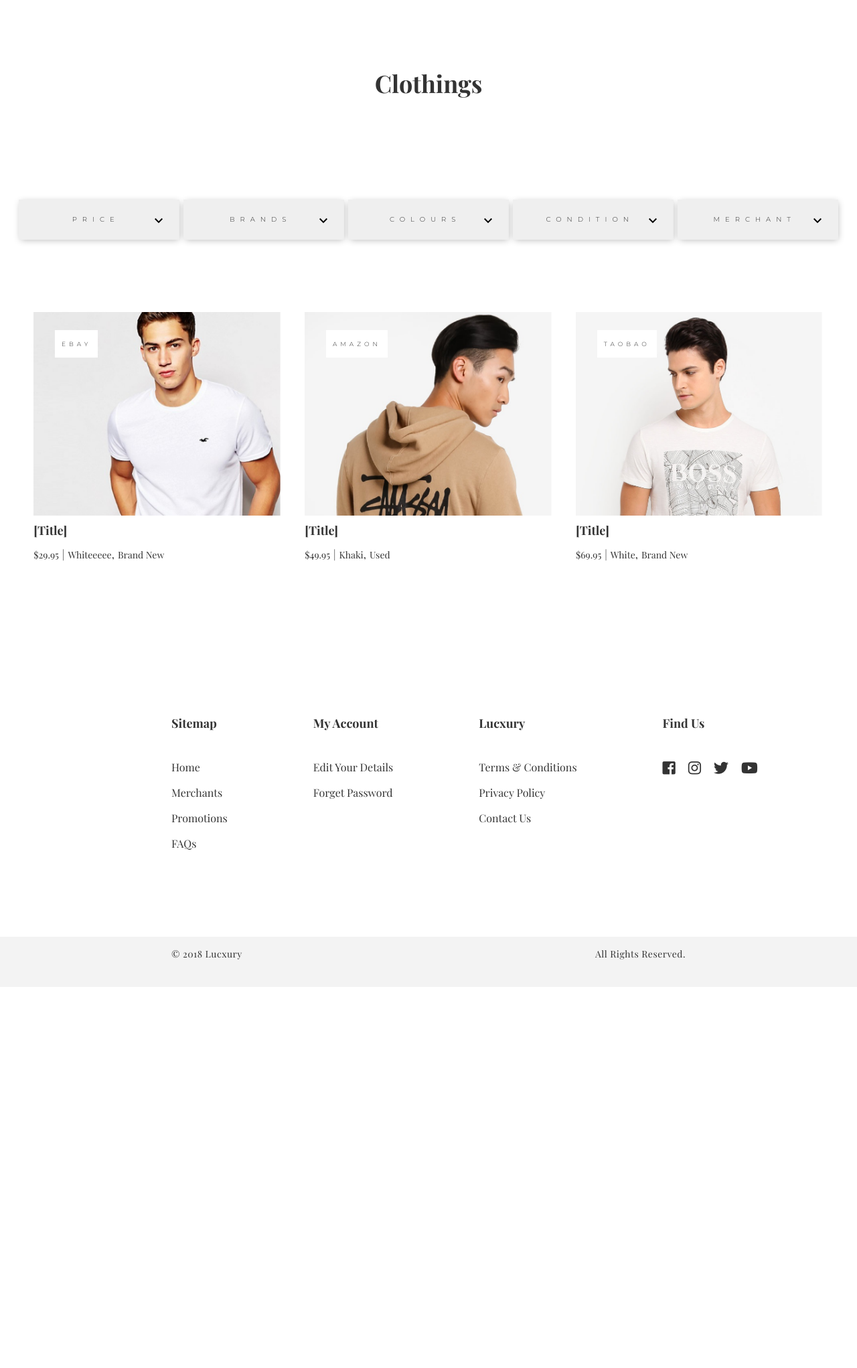
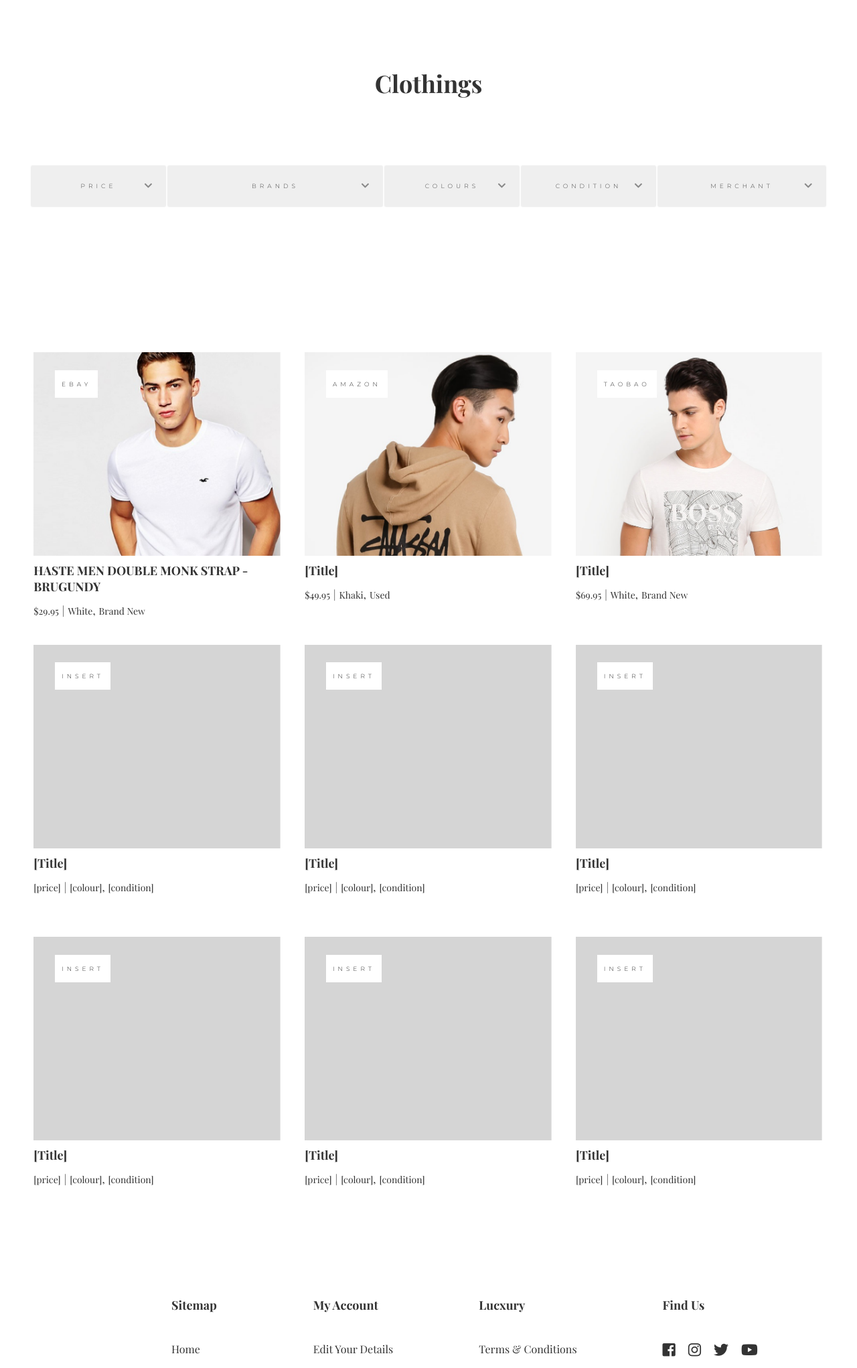
Before and after one commit to zerickelogy/Lucxury, a PHP site: page /products.php in a window 1280 px wide. Shown: the part 55-2098 px from the top of the page at 67% size. Before the commit the page ends 1488 px from the top, so only its background shows below. Run offline with PHP 8.4, Linux system fonts and the light colour scheme; data that the repository does not hold is empty; some libraries are stand-ins or nearby versions.

Commit message:
products page

```diff
--- a/products.php
+++ b/products.php
@@ -9,11 +9,10 @@
     <link href="https://fonts.googleapis.com/css?family=Montserrat:300|Playfair+Display:400,700" rel="stylesheet">
     <link rel="stylesheet" href="https://use.fontawesome.com/releases/v5.1.0/css/all.css" integrity="sha384-lKuwvrZot6UHsBSfcMvOkWwlCMgc0TaWr+30HWe3a4ltaBwTZhyTEggF5tJv8tbt" crossorigin="anonymous">
     <link rel="stylesheet" href="css/main.css">
-    <script src="js/selector.js"></script>
     <link rel="stylesheet" href="css/accordion-product.css">
     <link rel="stylesheet" href="css/animate.min.css">
     <link rel="stylesheet" href="css/animate.css">
-    <link rel="stylesheet" href="css/selector.css">
+    <link rel="stylesheet" href="css/dropdown.css">
     <!-- <link rel="stylesheet" href="css/selector-mobile.css"> -->
 
 
@@ -239,160 +238,80 @@
         <div class="container product-container container-header">
                 <h2>Clothings</h2>
 
-            <div class="selector-container">
-
-                <div class="product-selector">
-                    <!-- Custom select structure -->
-                    <div class="select_mate" data-mate-select="active" >
-                        <select name="" onclick="return false;" id="">
-                            <option value="0" data-filter="*">Price</option>
-                            <option value="DESC" data-filter=".metal">High - Low</option>
-                            <option value="ASC" data-filter=".transition">Low - High</option>
-                        </select>
-
-                        <p class="selecionado_opcion"  onclick="open_select(this)" ></p><span onclick="open_select(this)" class="icon_select_mate" ><svg fill="#000000" height="24" viewBox="0 0 24 24" width="24" xmlns="http://www.w3.org/2000/svg">
-                            <path d="M7.41 7.84L12 12.42l4.59-4.58L18 9.25l-6 6-6-6z"/>
-                            <path d="M0-.75h24v24H0z" fill="none"/>
-                            </svg></span>
-
-                        <div class="cont_list_select_mate">
-
-                            <ul class="cont_select_int"> </ul>
+                <div class="dropdown-container">
+                    <div class="dropdown db-price">
+                        <div class="select">
+                            <span>Price</span>
+                            <i class="fa fa-chevron-down"></i>
+                        </div>
+                        <input type="hidden" name="gender">
+                        <ul class="dropdown-menu">
+                            <li>Male</li>
+                            <li>Female</li>
+                        </ul>
                     </div>
 
+                    <div class="dropdown db-brands">
+                        <div class="select">
+                            <span>Brands</span>
+                            <i class="fa fa-chevron-down"></i>
                         </div>
+                        <input type="hidden" name="gender">
+                        <ul class="dropdown-menu">
+                            <li>Hollister</li>
+                            <li>A&F</li>
+                            <li>Dolce & Gabbana</li>
+                        </ul>
                     </div>
 
-                <div class="product-selector">
-                    <!-- Custom select structure -->
-                    <div class="select_mate" data-mate-select="active" >
-                        <select name="brands_container" onclick="return false;" id="brands_container">
-                            <option value="0">Brands</option>
-                        </select>
-
-                        <p class="selecionado_opcion"  onclick="open_select(this)" ></p><span onclick="open_select(this)" class="icon_select_mate" ><svg fill="#000000" height="24" viewBox="0 0 24 24" width="24" xmlns="http://www.w3.org/2000/svg">
-                            <path d="M7.41 7.84L12 12.42l4.59-4.58L18 9.25l-6 6-6-6z"/>
-                            <path d="M0-.75h24v24H0z" fill="none"/>
-                            </svg></span>
-
-                        <div class="cont_list_select_mate">
-
-                            <ul class="cont_select_int"> </ul>
+                    <div class="dropdown db-colours">
+                        <div class="select">
+                            <span>Colours</span>
+                            <i class="fa fa-chevron-down"></i>
+                        </div>
+                        <input type="hidden" name="gender">
+                        <ul class="dropdown-menu">
+                            <li id="male">Male</li>
+                            <li id="female">Female</li>
+                        </ul>
                     </div>
 
+                    <div class="dropdown db-condition">
+                        <div class="select">
+                            <span>Condition</span>
+                            <i class="fa fa-chevron-down"></i>
                         </div>
-                </div>
-                <div class="product-selector">
-                    <!-- Custom select structure -->
-                    <div class="select_mate" data-mate-select="active" >
-                        <select name="color_container" onclick="return false;" id="color_container">
-                            <option value="0">Colours</option>
-                        </select>
-
-                        <p class="selecionado_opcion"  onclick="open_select(this)" ></p><span onclick="open_select(this)" class="icon_select_mate" ><svg fill="#000000" height="24" viewBox="0 0 24 24" width="24" xmlns="http://www.w3.org/2000/svg">
-                            <path d="M7.41 7.84L12 12.42l4.59-4.58L18 9.25l-6 6-6-6z"/>
-                            <path d="M0-.75h24v24H0z" fill="none"/>
-                            </svg></span>
-
-                        <div class="cont_list_select_mate">
-
-                            <ul class="cont_select_int"> </ul>
+                        <input type="hidden" name="gender">
+                        <ul class="dropdown-menu">
+                            <li id="male">Brand New</li>
+                            <li id="female">Used</li>
+                        </ul>
                     </div>
 
+                    <div class="dropdown db-merchant">
+                        <div class="select">
+                            <span>Merchant</span>
+                            <i class="fa fa-chevron-down"></i>
                         </div>
-                </div>
-                <div class="product-selector">
-                    <!-- Custom select structure -->
-                    <div class="select_mate" data-mate-select="active" >
-                        <select name="condition_container" onclick="return false;" id="condition_container">
-                            <option value="0">Condition</option>
-                            <option value="1">Brand New</option>
-                            <option value="2" >Used</option>
-                        </select>
-
-                        <p class="selecionado_opcion"  onclick="open_select(this)" ></p><span onclick="open_select(this)" class="icon_select_mate" ><svg fill="#000000" height="24" viewBox="0 0 24 24" width="24" xmlns="http://www.w3.org/2000/svg">
-                            <path d="M7.41 7.84L12 12.42l4.59-4.58L18 9.25l-6 6-6-6z"/>
-                            <path d="M0-.75h24v24H0z" fill="none"/>
-                            </svg></span>
-
-                        <div class="cont_list_select_mate">
-
-                            <ul class="cont_select_int"> </ul>
-                        </div>
-
-                    </div>
-                </div>
-                <div class="product-selector">
-                    <!-- Custom select structure -->
-                    <div class="select_mate" data-mate-select="active" >
-                        <select name="merchant_container" onclick="return false;" id="merchant_container">
-                            <option value="0">Merchant</option>
-                        </select>
-
-                        <p class="selecionado_opcion"  onclick="open_select(this)" ></p><span onclick="open_select(this)" class="icon_select_mate" ><svg fill="#000000" height="24" viewBox="0 0 24 24" width="24" xmlns="http://www.w3.org/2000/svg">
-                            <path d="M7.41 7.84L12 12.42l4.59-4.58L18 9.25l-6 6-6-6z"/>
-                            <path d="M0-.75h24v24H0z" fill="none"/>
-                            </svg></span>
-
-                        <div class="cont_list_select_mate">
-
-                            <ul class="cont_select_int"> </ul>
-                        </div>
-
-                    </div>
-                </div>
-            </div>
-
-            <div class="mobile-selector">
-                <div class="half">
-                    <div class="tab">
-                        <input id="tab-one" type="checkbox" name="tabs">
-                        <label for="tab-one">Filter</label>
-                        <div class="tab-content">
-                            <div class="drop-down">
-                                <select name="" onclick="return false;" id="">
-                                    <option value="0" data-filter="*">Price</option>
-                                    <option value=".metal" data-filter=".metal">High - Low</option>
-                                    <option value=".transition" data-filter=".transition">Low - High</option>
-                                </select>
-
-                                <select name="brands_container_mobile" onclick="return false;" id="brands_container_mobile">
-                                    <option value="0">Brands</option>
-                                </select>
-
-                                <select name="color_container_mobile" onclick="return false;" id="color_container_mobile">
-                                    <option value="0">Colours</option>
-                                </select>
-
-
-                                <select name="condition_container_mobile" onclick="return false;" id="condition_container_mobile">
-                                    <option value="0">Condition</option>
-                                    <option value="1">Brand New</option>
-                                    <option value="2" >Used</option>
-                                </select>
-
-
-                                <select name="merchant_container_mobile" onclick="return false;" id="merchant_container_mobile">
-                                    <option value="0">Merchant</option>
-                                </select>
-                            </div>
-
-                        </div>
-                    </div>
+                        <input type="hidden" name="gender">
+                        <ul class="dropdown-menu">
+                            <li id="male">Male</li>
+                            <li id="female">Female</li>
+                        </ul>
                     </div>
                 </div>
 
 
 
-            <div id="some_container" class="product-card-container">
+                    <div class="product-card-container">
                         <div class="product-card">
                             <div class="product-img">
                                 <div class="product-merchant">ebay</div>
                                 <img src="img/product1.png">
                             </div>
                             <div class="product-des">
-                        <h3>[Title]</h3>
-                        <span id="product-price">$29.95</span>|<span id="product-colour">Whiteeeee</span>,<span id=product-condition>Brand New</span>
+                                <h3>HASTE MEN DOUBLE MONK STRAP - BRUGUNDY</h3>
+                                <span id="product-price">$29.95</span>|<span id="product-colour">White</span>,<span id=product-condition>Brand New</span>
                             </div>
                         </div>
 
@@ -415,6 +334,72 @@
                             <div class="product-des">
                                 <h3>[Title]</h3>
                                 <span id="product-price">$69.95</span>|<span id="product-colour">White</span>,<span id=product-condition>Brand New</span>
+                            </div>
+                        </div>
+
+                        <div class="product-card">
+                            <div class="product-img">
+                                <div class="product-merchant">insert</div>
+                                <img src="img/product4.png">
+                            </div>
+                            <div class="product-des">
+                                <h3>[Title]</h3>
+                                <span id="product-price">[price]</span>|<span id="product-colour">[colour]</span>,<span id=product-condition>[condition]</span>
+                            </div>
+                        </div>
+
+                        <div class="product-card">
+                            <div class="product-img">
+                                <div class="product-merchant">insert</div>
+                                <img src="img/product4.png">
+                            </div>
+                            <div class="product-des">
+                                <h3>[Title]</h3>
+                                <span id="product-price">[price]</span>|<span id="product-colour">[colour]</span>,<span id=product-condition>[condition]</span>
+                            </div>
+                        </div>
+
+                        <div class="product-card">
+                            <div class="product-img">
+                                <div class="product-merchant">insert</div>
+                                <img src="img/product4.png">
+                            </div>
+                            <div class="product-des">
+                                <h3>[Title]</h3>
+                                <span id="product-price">[price]</span>|<span id="product-colour">[colour]</span>,<span id=product-condition>[condition]</span>
+                            </div>
+                        </div>
+
+                        <div class="product-card">
+                            <div class="product-img">
+                                <div class="product-merchant">insert</div>
+                                <img src="img/product4.png">
+                            </div>
+                            <div class="product-des">
+                                <h3>[Title]</h3>
+                                <span id="product-price">[price]</span>|<span id="product-colour">[colour]</span>,<span id=product-condition>[condition]</span>
+                            </div>
+                        </div>
+
+                        <div class="product-card">
+                            <div class="product-img">
+                                <div class="product-merchant">insert</div>
+                                <img src="img/product4.png">
+                            </div>
+                            <div class="product-des">
+                                <h3>[Title]</h3>
+                                <span id="product-price">[price]</span>|<span id="product-colour">[colour]</span>,<span id=product-condition>[condition]</span>
+                            </div>
+                        </div>
+
+                        <div class="product-card">
+                            <div class="product-img">
+                                <div class="product-merchant">insert</div>
+                                <img src="img/product4.png">
+                            </div>
+                            <div class="product-des">
+                                <h3>[Title]</h3>
+                                <span id="product-price">[price]</span>|<span id="product-colour">[colour]</span>,<span id=product-condition>[condition]</span>
                             </div>
                         </div>
 
@@ -509,13 +494,17 @@
 
         });
 
-        // if ($(".mobile-selector").css("display") == "block") {
-        //     $(".selecionado_opcion").click(function(){
-        //         $(".select_mate").attr("data-selec-open", "true");
-        //         $(".icon_select_mate").css("transform", "rotate(180deg)");
-        //         $(".cont_select_int").css("height", "150px");
-        //     });
-        // }
+        $(document).ready(function() {
+            if ($(window).width() < 1049) {
+                $('.dropdown-container').wrapAll('<div class="drop-down">');
+                $('.drop-down').wrapAll('<div class="tab-content">');
+                $( '<label for="tab-one" id="label-tab-one">Filter</label>' ).insertBefore( $('.tab-content') );
+                $( '<input id="tab-one" type="checkbox" name="tabs">' ).insertBefore( $('.tab-content') );
+                $('#label-tab-one, #tab-one, .tab-content').wrapAll('<div class="tab">');
+                $('.tab').wrapAll('<div class="half">');
+
+            }
+        });
 
     </script>
 
@@ -536,6 +525,8 @@
     </script>
 
 
+    <script src="js/dropdown.js"></script>
+
 
 </body>
 </html>
```
Lines whose indentation alone changed are shown as unchanged.
